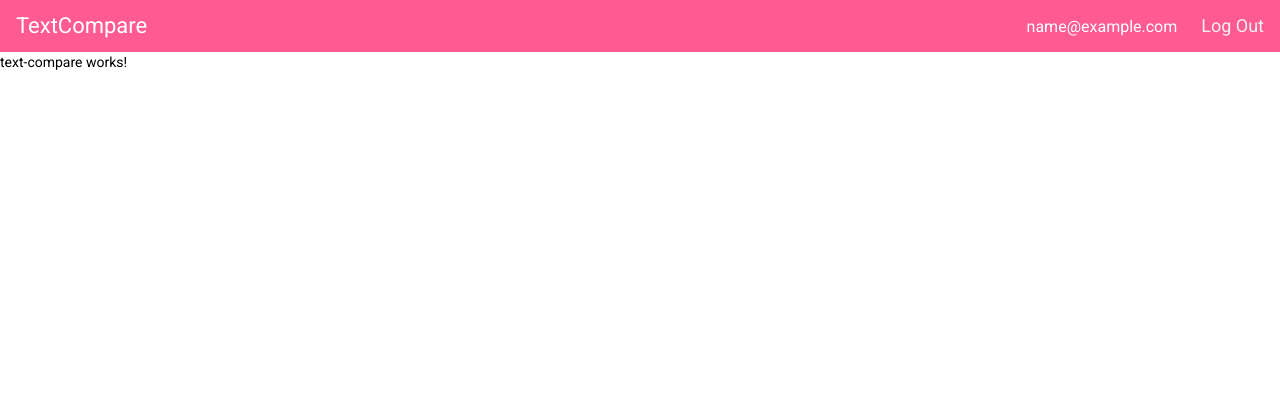
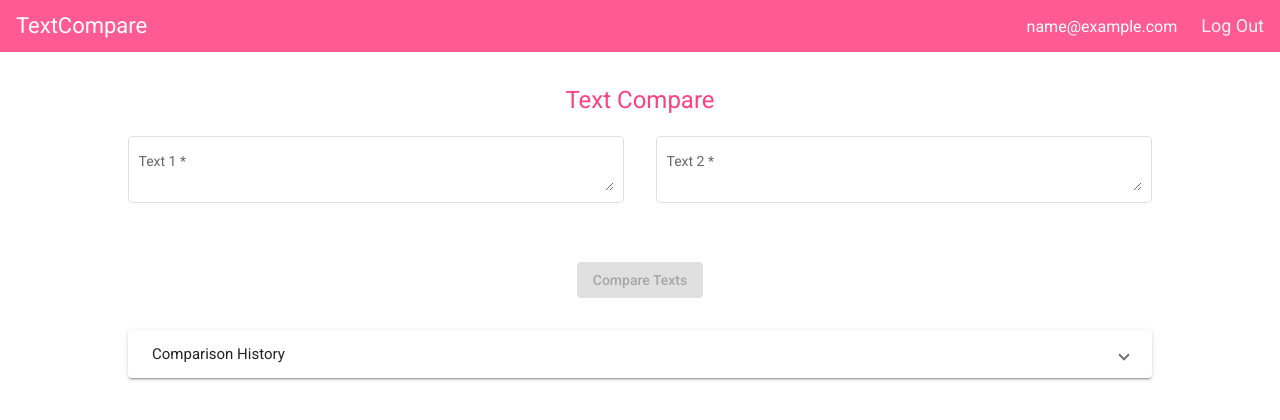
Before and after one commit to MaryAlvarezH/text-comparator, an Angular app: page /compare in a window 1280 px wide. Shown: the top 420 px of the page. Built offline with nearby package versions, Linux system fonts and the light colour scheme; no server answers; sample sign-in values are in the browser's storage.

Commit message:
add functionality to text-compare component

```diff
--- a/src/app/pages/text-compare/text-compare.component.html
+++ b/src/app/pages/text-compare/text-compare.component.html
@@ -1 +1,92 @@
-<p>text-compare works!</p>
+<div class="main-container">
+  <div class="form-container">
+    <h1 class="text-center">Text Compare</h1>
+
+    <form [formGroup]="form" (ngSubmit)="compareTexts()">
+      <div class="form-items-container">
+        <!-- text1 -->
+        <div class="form-item">
+          <mat-form-field appearance="outline">
+            <mat-label>Text 1</mat-label>
+            <textarea
+              matInput
+              type="text"
+              placeholder="Lorem ipsum dolor"
+              formControlName="text1"
+              autocomplete="off"
+            ></textarea>
+            <mat-error *ngIf="form.get('text1').invalid">
+              Invalid text
+            </mat-error>
+          </mat-form-field>
+        </div>
+
+        <!-- text2 -->
+        <div class="form-item">
+          <mat-form-field appearance="outline">
+            <mat-label>Text 2</mat-label>
+            <textarea
+              matInput
+              type="text"
+              placeholder="Lorem ipsum dolor sit amet."
+              formControlName="text2"
+              autocomplete="off"
+            ></textarea>
+            <mat-error *ngIf="form.get('text2').invalid">
+              Invalid text
+            </mat-error>
+          </mat-form-field>
+        </div>
+      </div>
+
+      <div class="text-center">
+        <button
+          mat-flat-button
+          color="accent"
+          type="submit"
+          class="fit-content"
+          [disabled]="!form.valid || compareReqStatus === 1"
+        >
+          Compare Texts
+        </button>
+      </div>
+
+      <p class="text-center" *ngIf="compareReqStatus === 3">
+        <small class="text-red error-legend">
+          Sorry. An error occurred while comparing texts.
+        </small>
+      </p>
+    </form>
+
+    <div
+      class="comparison-result-container text-center"
+      *ngIf="!!comparisonResult"
+    >
+      <h1 class="text-center">Comparison results</h1>
+      <p [innerHTML]="comparisonResult"></p>
+    </div>
+
+    <div class="history-container">
+      <mat-accordion>
+        <mat-expansion-panel>
+          <mat-expansion-panel-header>
+            <mat-panel-title>Comparison History</mat-panel-title>
+          </mat-expansion-panel-header>
+
+          <app-comparison-history-table
+            *ngIf="historyReqStatus == 2 && historyResult?.length > 0"
+            [dataSource]="historyResult"
+          ></app-comparison-history-table>
+
+          <small *ngIf="historyReqStatus === 2 && historyResult?.length === 0">
+            No comparisons registered yet
+          </small>
+
+          <small *ngIf="historyReqStatus === 3" class="text-red">
+            An error occurred when consulting the comparison history
+          </small>
+        </mat-expansion-panel>
+      </mat-accordion>
+    </div>
+  </div>
+</div>
--- a/src/app/pages/text-compare/text-compare.component.scss
+++ b/src/app/pages/text-compare/text-compare.component.scss
@@ -0,0 +1,42 @@
+.main-container {
+  display: flex;
+  justify-content: center;
+  margin-bottom: 2rem;
+  margin-top: 2rem;
+
+  .form-container {
+    width: 80%;
+
+    .form-items-container {
+      display: flex;
+      justify-content: space-between;
+      align-items: center;
+      gap: 2rem;
+      margin-bottom: 2rem;
+    }
+
+    h1,
+    h2 {
+      color: #ff4081;
+    }
+
+    .form-item {
+      margin-bottom: 0.3rem;
+      width: 100%;
+    }
+
+    .error-legend {
+      display: inline-block;
+      margin-top: 1rem;
+    }
+  }
+
+  .comparison-result-container {
+    font-size: 1rem;
+    margin: 2rem;
+  }
+
+  .history-container {
+    margin-top: 2rem;
+  }
+}
--- a/src/app/pages/text-compare/text-compare.component.ts
+++ b/src/app/pages/text-compare/text-compare.component.ts
@@ -1,15 +1,64 @@
 import { Component, OnInit } from '@angular/core';
+import { FormBuilder, FormGroup, Validators } from '@angular/forms';
+import { SavedComparison } from 'src/app/models/comparison';
+import { ComparisonService } from 'src/app/services/comparison.service';
+import { ReqStatus } from 'src/app/tools/types/global';
 
 @Component({
   selector: 'app-text-compare',
   templateUrl: './text-compare.component.html',
-  styleUrls: ['./text-compare.component.scss']
+  styleUrls: ['./text-compare.component.scss'],
 })
 export class TextCompareComponent implements OnInit {
+  form: FormGroup;
+  comparisonResult;
+  historyResult: SavedComparison[];
+  compareReqStatus: ReqStatus = ReqStatus.initial;
+  historyReqStatus: ReqStatus = ReqStatus.initial;
 
-  constructor() { }
+  constructor(
+    private fb: FormBuilder,
+    private comparisonService: ComparisonService
+  ) {}
 
   ngOnInit(): void {
+    this.form = this.fb.group({
+      text1: ['', Validators.required],
+      text2: ['', Validators.required],
+    });
+
+    this.getComparisonHistory();
   }
 
+  compareTexts() {
+    this.compareReqStatus = 1;
+    this.comparisonService
+      .compareTexts(this.form.value.text1, this.form.value.text2)
+      .subscribe(
+        (resp) => {
+          this.comparisonResult = resp;
+          this.compareReqStatus = 2;
+          this.getComparisonHistory();
+        },
+        (error) => {
+          console.error(`[text-compare.component]: ${error}`);
+          this.compareReqStatus = 3;
+        }
+      );
+  }
+
+  getComparisonHistory() {
+    this.historyReqStatus = 1;
+
+    this.comparisonService.getTextComparisons().subscribe(
+      (resp: SavedComparison[]) => {
+        this.historyResult = resp;
+        this.historyReqStatus = 2;
+      },
+      (error) => {
+        console.error(`[text-compare.component]: ${error}`);
+        this.historyReqStatus = 3;
+      }
+    );
+  }
 }
```
